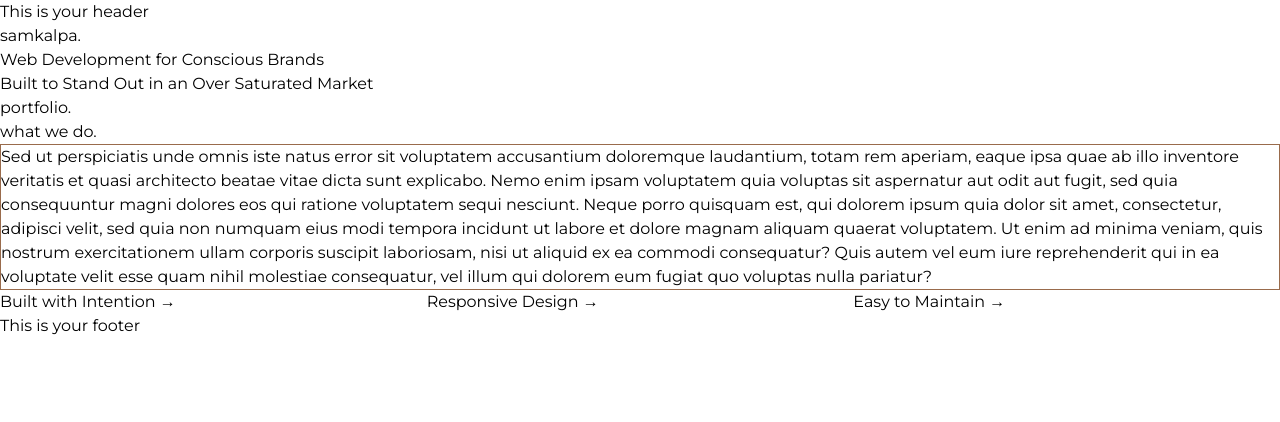
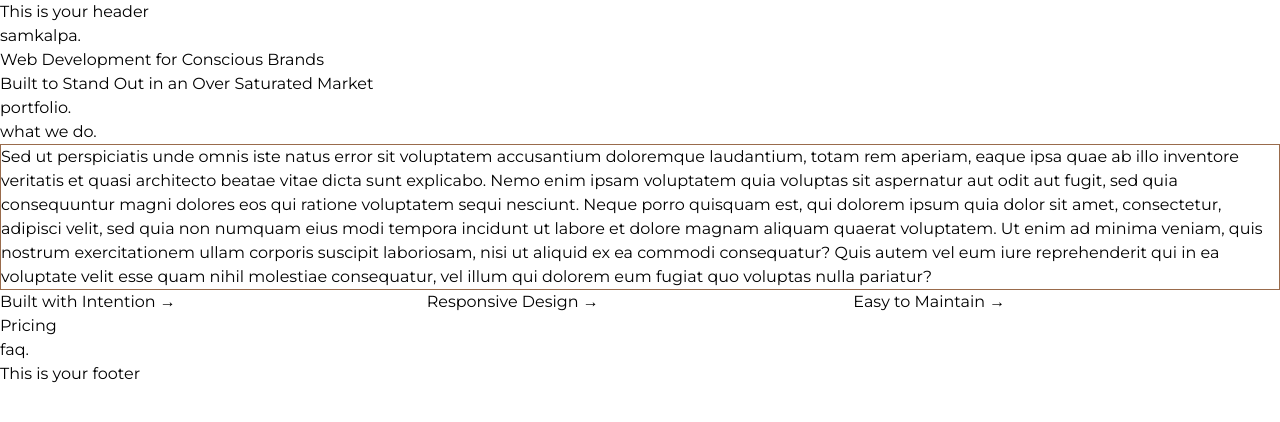
Before and after one commit to brittwoodard/embodied-creative, a Jekyll site: the page built from index.html, in a window 1280 px wide. Shown: the top 422 px of the page. Built offline with Jekyll 4.4.1, drawn with Linux system fonts in a browser that asks for light colours; some web fonts are replaced.

Commit message:
FAQ start

```diff
--- a/index.html
+++ b/index.html
@@ -45,4 +45,11 @@ seo:
       <h3>Easy to Maintain →</h3>
     </div>
   </div>
+  <a href="#" class="button">Pricing</a>
 </section>
+
+<!-- FAQ Section -->
+<section>
+  <h2 class="lowercase">FAQ.</h2>
+  <div></div>
+</section>
```
